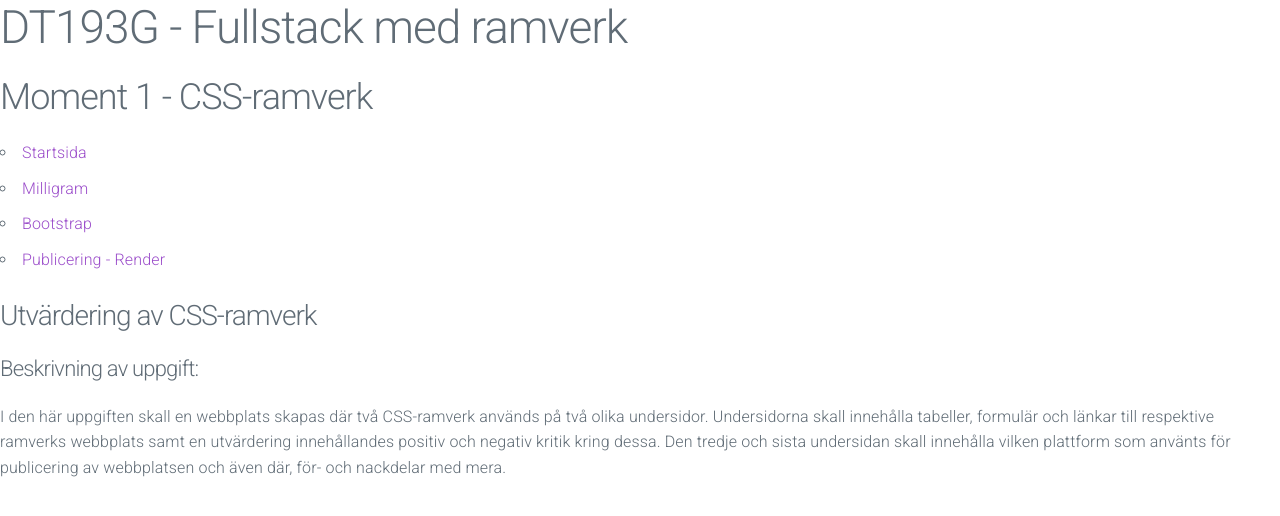
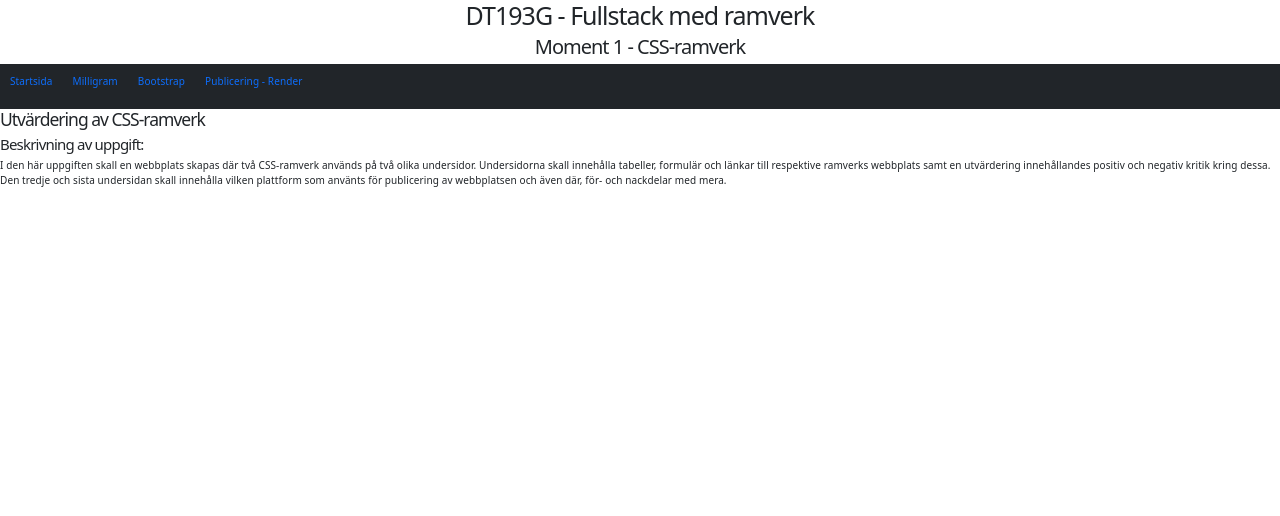
Before and after one commit to ligo2200/CSS-ramverk_test-webbplats, a plain HTML site: page index.html in a window 1280 px wide. Drawn offline with nearby package versions, Linux system fonts and the light colour scheme.

Commit message:
bootstrap tillagd

```diff
--- a/index.html
+++ b/index.html
@@ -19,19 +19,20 @@
 
     <!-- Milligram CSS -->
     <link rel="stylesheet" href="https://cdnjs.cloudflare.com/ajax/libs/milligram/1.4.1/milligram.css">
+    <link href="https://cdn.jsdelivr.net/npm/bootstrap@5.3.1/dist/css/bootstrap.min.css" rel="stylesheet" integrity="sha384-4bw+/aepP/YC94hEpVNVgiZdgIC5+VKNBQNGCHeKRQN+PtmoHDEXuppvnDJzQIu9" crossorigin="anonymous">
 
     <link rel="stylesheet" href="css/styles.css">
 </head>
 <body>
     <header>
-        <h1>DT193G - Fullstack med ramverk</h1>
-        <h2>Moment 1 - CSS-ramverk</h2>
-        <nav>
-            <ul>
-                <li><a href="index.html">Startsida</a></li>
-                <li><a href="milligram.html">Milligram</a></li>
-                <li><a href="bootstrap.html">Bootstrap</a></li>
-                <li><a href="platform.html">Publicering - Render</a></li>
+        <h1 class="text-center">DT193G - Fullstack med ramverk</h1>
+        <h2 class="text-center">Moment 1 - CSS-ramverk</h2>
+        <nav class="navbar navbar-dark bg-dark" role="navigation">
+            <ul class="nav justify-content-center">
+                <li class="nav-item"><a href="index.html" class="nav-link">Startsida</a></li>
+                <li class="nav-item"><a href="milligram.html" class="nav-link">Milligram</a></li>
+                <li class="nav-item"><a href="bootstrap.html" class="nav-link active">Bootstrap</a></li>
+                <li class="nav-item"><a href="platform.html" class="nav-link">Publicering - Render</a></li>
             </ul>
         </nav>
     </header>
```
